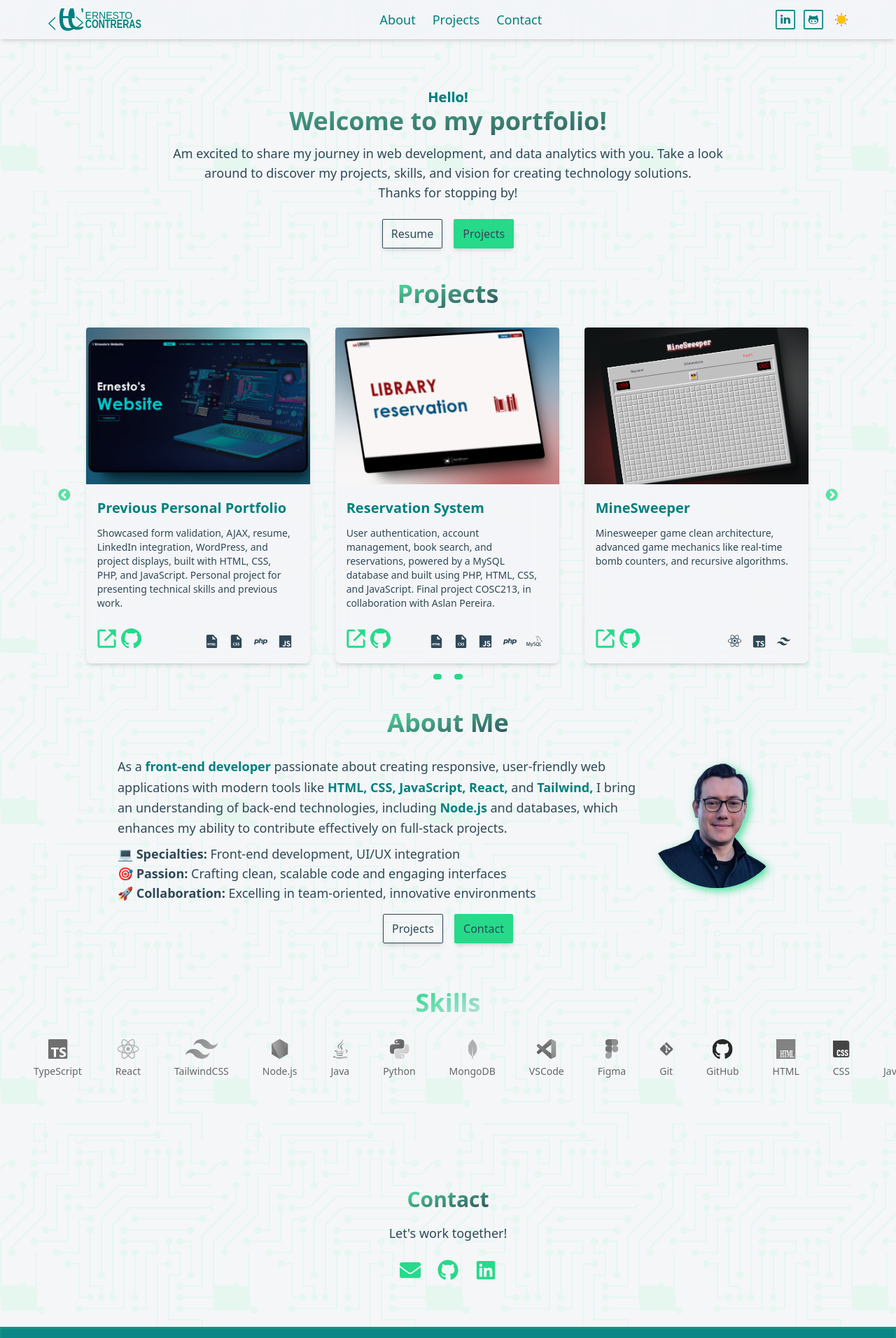
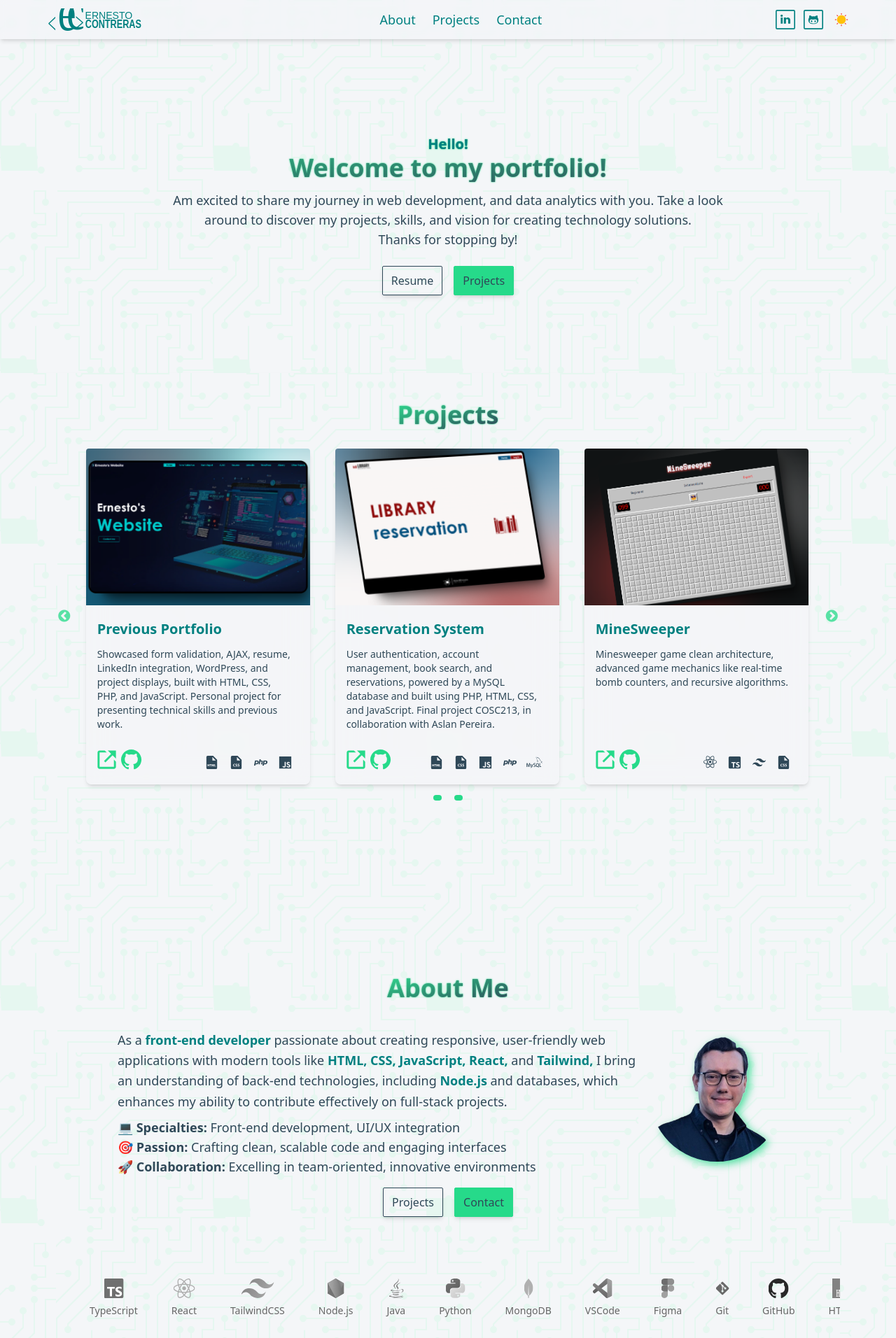
Before and after one commit to ejcontrerast/myportfolio, a React (Vite) app: page / in a window 1280 px wide. Shown: the top 1912 px of the page at 70% size. Built offline with nearby package versions, Linux system fonts and the light colour scheme.

Commit message:
Feat: Fix some responsive issues and address new organization in About me component

```diff
--- a/src/App.css
+++ b/src/App.css
@@ -2,8 +2,43 @@
 @tailwind components;
 @tailwind utilities;
 
-@layer utilities{
+@layer utilities {
   .paused {
     animation-play-state: paused;
   }
 }
+
+.btn-primary {
+  @apply px-3 py-2 font-medium border focus:ring-2
+  dark:focus:ring-dark-accent dark:bg-transparent dark:border-dark-accent/70 dark:text-dark-accent/70 dark:hover:bg-dark-accent/60 dark:hover:text-dark-primary
+  focus:ring-light-accent bg-transparent border-light-secondary text-light-secondary hover:border-light-primary hover:bg-light-accent/80 hover:text-light-background
+  rounded-sm shadow-md;
+}
+
+.btn-secondary {
+  @apply px-3 py-2 font-medium border focus:ring-2
+  dark:focus:ring-dark-accent dark:bg-dark-accent dark:border-dark-secondary dark:text-dark-background dark:hover:bg-dark-secondary/60 dark:hover:text-dark-primary
+  focus:ring-light-accent bg-light-accent border-light-accent text-light-secondary hover:border-light-accent hover:bg-light-primary hover:text-light-additional
+  rounded-sm shadow-md;
+}
+
+.main-titles {
+  @apply text-4xl font-bold mb-3
+  bg-gradient-to-tl
+  from-light-secondary
+  to-light-accent/80
+  bg-clip-text
+  text-transparent;
+  filter: drop-shadow(0.5px 0.5px 0.8px rgb(38, 218, 138));
+}
+
+
+.btns {
+  @apply dark:text-dark-accent text-light-primary
+  hover:text-dark-accent dark:hover:text-light-primary
+  cursor-pointer transition-colors;
+}
+
+.btns-icons {
+  @apply cursor-pointer dark:fill-dark-accent fill-light-primary dark:hover:fill-dark-secondary hover:fill-light-accent;
+}
--- a/src/App.tsx
+++ b/src/App.tsx
@@ -3,7 +3,6 @@ import React from 'react';
 import Navbar from './components/Navbar';
 import Hello from './components/Hello';
 import About from './components/About';
-import Skills from './components/Skills';
 import Projects from './components/Projects/Projects';
 import Contact from './components/Contact';
 import Footer from './components/Footer';
@@ -16,7 +15,6 @@ const App: React.FC = () => {
       <Hello />
       <Projects />
       <About />
-      <Skills />
       <Contact />
       <Footer />
     </div>
--- a/src/components/About.tsx
+++ b/src/components/About.tsx
@@ -1,22 +1,18 @@
 import React from 'react';
+import Skills from './Skills';
 
 const About: React.FC = () => {
   return (
     <section
       id="about"
-      className="sm:h-1/2 h-screen w-auto
+      className="h-screen w-auto
       px-5 sm:px-10 md:px-20 lg:px-30 xl:px-50 2xl:70 py-30 sm:py-20 md:py-20
       dark:bg-dark-background bg-light-background bg-custompattern"
     >
 
       {/* Text */}
         <div className='flex text-center justify-center'>
-          <h2 className="text-4xl font-bold
-              bg-gradient-to-tl
-              from-light-secondary
-              to-light-accent/80
-              bg-clip-text
-              text-transparent"
+          <h2 className="main-titles mt-28"
           >
             About Me
           </h2>
@@ -83,6 +79,7 @@ const About: React.FC = () => {
           </a>
         </div>
 
+        <Skills />
     </section>
   );
 };
--- a/src/components/Contact.tsx
+++ b/src/components/Contact.tsx
@@ -8,8 +8,7 @@ const Contact: React.FC = () => {
       className="h-1/3 p-8 flex flex-col justify-center items-center
        bg-light-background dark:bg-dark-background bg-custompattern"
     >
-      <h2 className="text-3xl font-bold bg-gradient-to-tl from-light-secondary to-light-accent/80
-          bg-clip-text text-transparent">
+      <h2 className="main-titles">
         Contact
       </h2>
       <p className="mt-4 text-lg text-light-secondary dark:text-dark-primary">
@@ -20,21 +19,21 @@ const Contact: React.FC = () => {
         <a
           href="mailto:ejcontrerast@outlook.com"
           aria-label="Send me an email"
-          className="text-dark-accent hover:text-dark-secondary transition-transform transform hover:scale-110"
+          className="btns transition-transform transform hover:scale-110"
         >
           <FaEnvelope size={30} />
         </a>
         <a
           href="https://github.com/ejcontrerast"
           aria-label="Visit my GitHub profile"
-          className="text-dark-accent hover:text-dark-secondary transition-transform transform hover:scale-110"
+          className="btns transition-transform transform hover:scale-110"
         >
           <FaGithub size={30} />
         </a>
         <a
           href="www.linkedin.com/in/ejcontrerast"
           aria-label="Visit my LinkedIn profile"
-          className="text-dark-accent hover:text-dark-secondary transition-transform transform hover:scale-110"
+          className="btns transition-transform transform hover:scale-110"
         >
           <FaLinkedin size={30} />
         </a>
--- a/src/components/Hello.tsx
+++ b/src/components/Hello.tsx
@@ -4,23 +4,18 @@ import React from 'react';
 const Hello: React.FC = () => {
   return (
     <section id="hello" className="flex items-center justify-center text-center
-    h-screen sm:h-3/5 md:h-1/2 px-5 gap-10
+    h-screen sm:h-4/5 lg:h-4/6 px-5 gap-10
     dark:bg-dark-background bg-light-background bg-custompattern">
       {/* Text + buttons */}
       <div className='flex flex-col gap-6 py-6 mt-20'>
 
         {/* Text */}
         <div className='dark:text-dark-primary text-light-primary'>
-          <h1 className="text-4xl font-bold mb-3
-            bg-gradient-to-tl
-            from-light-secondary
-            to-light-accent/80
-            bg-clip-text
-            text-transparent"
+          <h1 className="main-titles"
           >
-            <text className="text-light-primary text-xl break-before-auto block">
+            <span className="text-light-primary text-xl break-before-auto block">
               Hello!
-            </text>
+            </span>
             Welcome to my portfolio!
           </h1>
           <p className="text-lg dark:text-dark-primary text-light-secondary px-2 sm:px-6 md:px-20 lg:px-52 2xl:px-96">
@@ -34,21 +29,15 @@ const Hello: React.FC = () => {
         {/* Buttons Resume and Projects*/}
         <div className="flex items-center justify-center space-x-4 ">
           <a
-            href="/path-to-your-resume.pdf"
+            href="https://resume-seven-wine.vercel.app/"
             download
-            className="px-3 py-2 font-medium border focus:ring-2
-                       dark:focus:ring-dark-accent dark:bg-transparent dark:border-dark-accent/70 dark:text-dark-accent/70 dark:hover:bg-dark-accent/60 dark:hover:text-dark-primary
-                       focus:ring-light-accent bg-transparent border-light-secondary text-light-secondary hover:border-light-primary hover:bg-light-accent/80 hover:text-light-background
-                       rounded-sm shadow-md"
+            className="btn-primary"
           >
             Resume
           </a>
           <a
             href="#projects"
-            className="px-3 py-2 font-medium border focus:ring-2
-                      dark:focus:ring-dark-accent dark:bg-dark-accent dark:border-dark-secondary dark:text-dark-background dark:hover:bg-dark-secondary/60 dark:hover:text-dark-primary
-                      focus:ring-light-accent bg-light-accent border-light-accent text-light-secondary hover:border-light-accent hover:bg-light-primary hover:text-light-additional
-                      rounded-sm shadow-md"
+            className="btn-secondary"
           >
             Projects
           </a>
--- a/src/components/Navbar.tsx
+++ b/src/components/Navbar.tsx
@@ -135,9 +135,9 @@ const Navbar: React.FC = () => {
 
       {/* Internal Links */}
       <div className="space-x-6 font-sans">
-        <Link to="about" smooth={true} className="cursor-pointer font-medium text-lg dark:text-dark-accent text-light-primary hover:text-dark-accent dark:hover:text-light-primary">About</Link>
-        <Link to="projects" smooth={true} className="cursor-pointer font-medium text-lg dark:text-dark-accent text-light-primary hover:text-dark-accent dark:hover:text-light-primary">Projects</Link>
-        <Link to="contact" smooth={true} className="cursor-pointer font-medium text-lg dark:text-dark-accent text-light-primary hover:text-dark-accent dark:hover:text-light-primary">Contact</Link>
+        <Link to="about" smooth={true} className="font-medium text-lg btns">About</Link>
+        <Link to="projects" smooth={true} className="font-medium text-lg btns">Projects</Link>
+        <Link to="contact" smooth={true} className="font-medium text-lg btns">Contact</Link>
       </div>
 
       {/* External Links and Theme Toggle */}
@@ -146,7 +146,7 @@ const Navbar: React.FC = () => {
         <svg
           xmlns="http://www.w3.org/2000/svg"
           viewBox="-143 145 512 512"
-          className="h-7 cursor-pointer dark:fill-dark-accent fill-light-primary hidden sm:block dark:hover:fill-dark-secondary hover:fill-light-accent"
+          className="h-7 btns-icons hidden sm:block"
         >
           <path d="M329 145h-432a40 40 0 0 0-40 40v432a40 40 0 0 0 40 40h432a40 40 0 0 0 40-40V185a40 40 0 0 0-40-40zm10 472a10 10 0 0 1-10 10h-432a10 10 0 0 1-10-10V185a10 10 0 0 1 10-10h432a10 10 0 0 1 10 10v432z" />
           <path d="M-8.5 348.4h49.9v159.7H-8.5zM177.7 346.9c-28.6 0-46.5 15.6-49.8 26.6v-25.1H71.8c.7 13.3 0 159.7 0 159.7h56.1v-86.3c0-4.9-.2-9.7 1.2-13.1 3.8-9.6 12.1-19.6 27-19.6 19.5 0 28.3 14.8 28.3 36.4v82.6H241v-88.8c0-49.4-27.8-72.4-63.3-72.4zM15.4 273c-18.4 0-30.5 11.9-30.5 27.7 0 15.5 11.7 27.7 29.8 27.7h.4c18.8 0 30.5-12.3 30.4-27.7-.4-15.8-11.7-27.7-30.1-27.7z" />
@@ -155,7 +155,7 @@ const Navbar: React.FC = () => {
         <svg
           xmlns="http://www.w3.org/2000/svg"
           viewBox="-143 145 512 512"
-          className="h-7 cursor-pointer dark:fill-dark-accent fill-light-primary hidden sm:block dark:hover:fill-dark-secondary hover:fill-light-accent"
+          className="h-7 btns-icons hidden sm:block"
         >
           <path d="M329 145h-432a40 40 0 0 0-40 40v432a40 40 0 0 0 40 40h432a40 40 0 0 0 40-40V185a40 40 0 0 0-40-40zm10 472a10 10 0 0 1-10 10h-432a10 10 0 0 1-10-10V185a10 10 0 0 1 10-10h432a10 10 0 0 1 10 10v432z" />
           <path d="M224.5 351.2c.9-20.1-1.8-39.6-8.6-58.6-.9-2.4-2-3.3-4.5-2.6-5.6 1.7-11.4 3-16.9 5a213 213 0 0 0-42.6 22.2 8 8 0 0 1-5.2 1.2 203.3 203.3 0 0 0-66.5-.3c-2.2.3-5-.2-6.8-1.3-15.7-10.2-31.7-20.2-50-25-15.1-4-12-4.8-16.3 8.9a139.6 139.6 0 0 0-6 50.6c.1 1.2-.8 2.7-1.6 3.8a77.4 77.4 0 0 0-14.8 26.4c-6 19-4.8 38.2-1 57.3 7.5 37.5 32.8 63.8 70.2 70.3 19.3 3.4 39.2 3.7 57.3 5.2 20.2-1.5 38.9-1.6 57.1-4.5 31.8-5.1 55.8-22 67.8-52.7 4.2-10.7 6.5-22.4 7.9-33.8 3.1-25.2-1.2-48.8-18.4-68.7a6.3 6.3 0 0 1-1.1-3.4zm-16.4 107.9a40.8 40.8 0 0 1-27.6 31.8 160 160 0 0 1-45.4 8.6c-7.5.5-15 .1-22.5.1a195 195 0 0 1-59.9-6.2c-24.5-7.3-35.5-21.9-36.2-47.5-.3-9.1.7-17.9 5-26.1 8.5-16.5 23.2-22.3 40.6-22.6 9.5-.1 19.1.7 28.7 1.6 20.1 1.8 40-.1 60-1.2 8.8-.5 17.8-.7 26.4.8 18.5 3.2 32.5 21.6 32.8 42.3a95 95 0 0 1-1.9 18.4z" />
@@ -164,7 +164,7 @@ const Navbar: React.FC = () => {
 
         {/* Theme Toggle Button */}
         <button onClick={toggleTheme}
-        className="bg-transparent cursor-pointer focus:outline-none hover:ring-2 hover:ring-light-accent/80 rounded-sm p-1">
+        className="bg-transparent focus:outline-none hover:ring-2 hover:ring-light-accent/80 rounded-sm p-1">
           {isDarkMode ? (
             // Night icon SVG
             <svg
--- a/src/components/Projects/Projects.tsx
+++ b/src/components/Projects/Projects.tsx
@@ -28,7 +28,7 @@ const ProjectCard: React.FC<Project> = ({
 }) => (
   <div
     className={`
-      h-auto s: m-4 relative max-w-80
+      h-[480px] min-w-[300px] m-4 relative max-w-80
       dark:bg-dark-additional/50 bg-light-background dark:bg-opacity-80 bg-opacity-90
       backdrop-blur-lg shadow-md rounded-lg transform transition-transform hover:scale-105
     `}
@@ -145,14 +145,14 @@ const Projects: React.FC = () => {
     ),
     responsive: [
       {
-        breakpoint: 1375,
+        breakpoint: 1500,
         settings: {
           slidesToShow: 3,
           slidesToScroll: 3,
         }
       },
       {
-        breakpoint: 1024,
+        breakpoint: 1100,
         settings: {
           slidesToShow: 2,
           slidesToScroll: 2,
@@ -161,7 +161,7 @@ const Projects: React.FC = () => {
         }
       },
       {
-        breakpoint: 600,
+        breakpoint: 800,
         settings: {
           slidesToShow: 1,
           slidesToScroll: 1,
@@ -175,14 +175,12 @@ const Projects: React.FC = () => {
     <section
       id="projects"
       className="
-      h-screen sm:h-4/6 2xl:px-35 shadow-md
+      h-screen sm:h-5/6 2xl:px-35 shadow-md
       dark:bg-dark-background bg-light-background bg-custompattern"
     >
       <div className="flex flex-col items-center justify-center">
         <h2
-          className="text-4xl font-bold mb-3
-          bg-gradient-to-tl from-light-secondary to-light-accent/80
-          bg-clip-text text-transparent"
+          className="main-titles mt-10"
         >
           Projects
         </h2>
--- a/src/components/Projects/projects.json
+++ b/src/components/Projects/projects.json
@@ -1,7 +1,7 @@
 [
     {
       "id": 1,
-      "title": "Previous Personal Portfolio",
+      "title": "Previous Portfolio",
     "description":"Showcased form validation, AJAX, resume, LinkedIn integration, WordPress, and project displays, built with HTML, CSS, PHP, and JavaScript. Personal project for presenting technical skills and previous work.",
     "frameworks": ["HTML", "CSS", "PHP", "JS"],
       "image": "/static/images/OldWebsite.png",
@@ -20,10 +20,10 @@
     {
       "id": 3,
       "title": "MineSweeper",
-      "frameworks": ["React", "Typescript", "Tailwind"],
+      "frameworks": ["React", "Typescript", "Tailwind", "CSS"],
       "description": "Minesweeper game clean architecture, advanced game mechanics like real-time bomb counters, and recursive algorithms.",
       "image": "/static/images/MineSweeper.png",
-      "link": "https://example.com/project-three",
+      "link": "https://minesweeper-two-lemon.vercel.app/",
       "github": "https://github.com/ejcontrerast/minesweeper"
     },
     {
--- a/src/components/Skills.tsx
+++ b/src/components/Skills.tsx
@@ -53,17 +53,6 @@ const Skills: React.FC = () => {
       className="flex flex-col items-center justify-center py-20
       dark:bg-dark-background bg-light-background bg-custompattern overflow-hidden"
     >
-      <h2
-        className="text-4xl font-extrabold text-center mb-6
-        bg-gradient-to-tl outline-2
-        from-light-primary/20
-        to-light-accent
-        bg-clip-text
-        text-transparent"
-      >
-        Skills
-      </h2>
-
       <div className="w-full">
         <div className="flex space-x-8 overflow-hidden group">
           <div className="flex animate-loop-scroll space-x-8 grayscale hover:grayscale-0 group-hover:paused">
```
